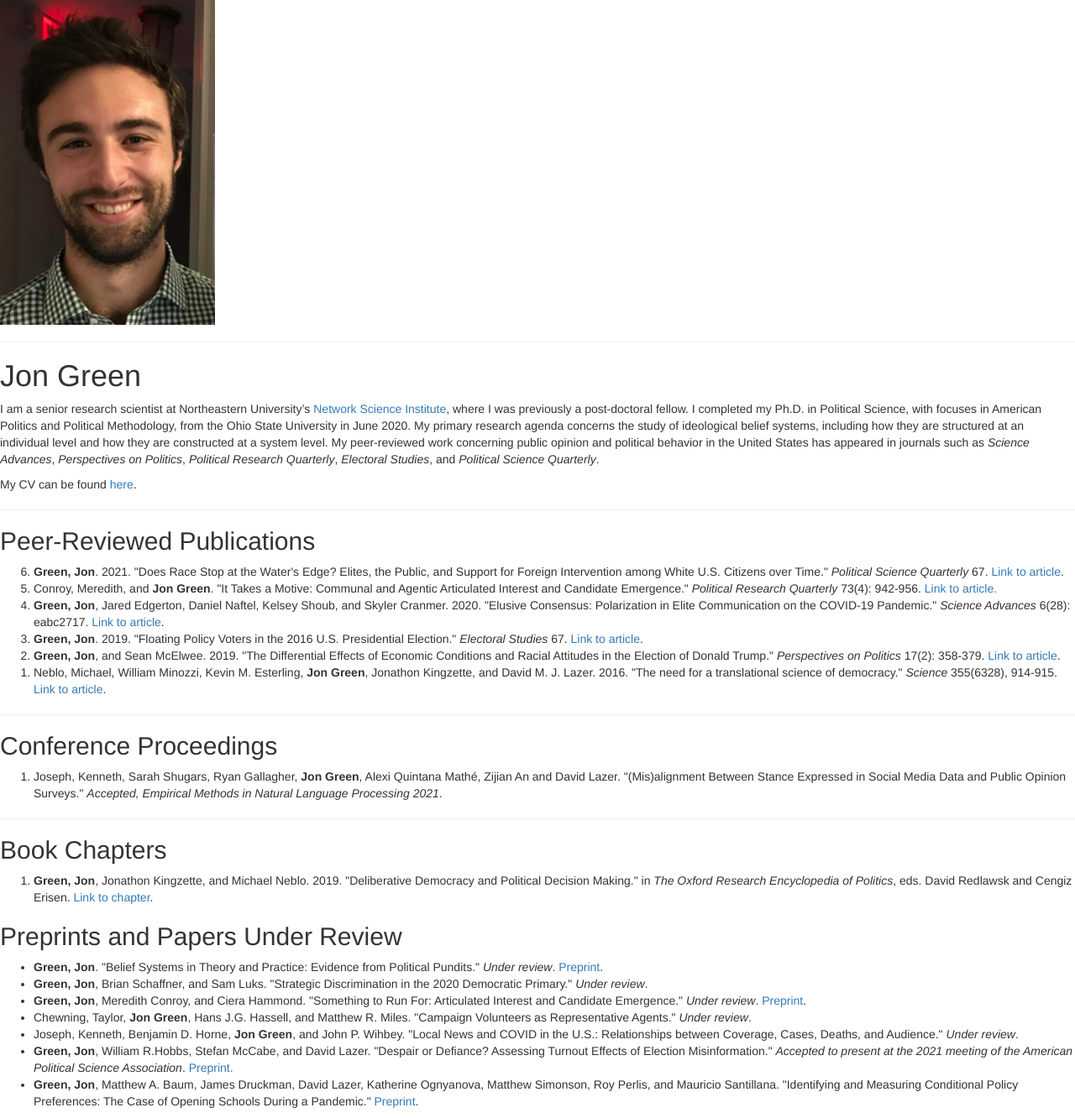
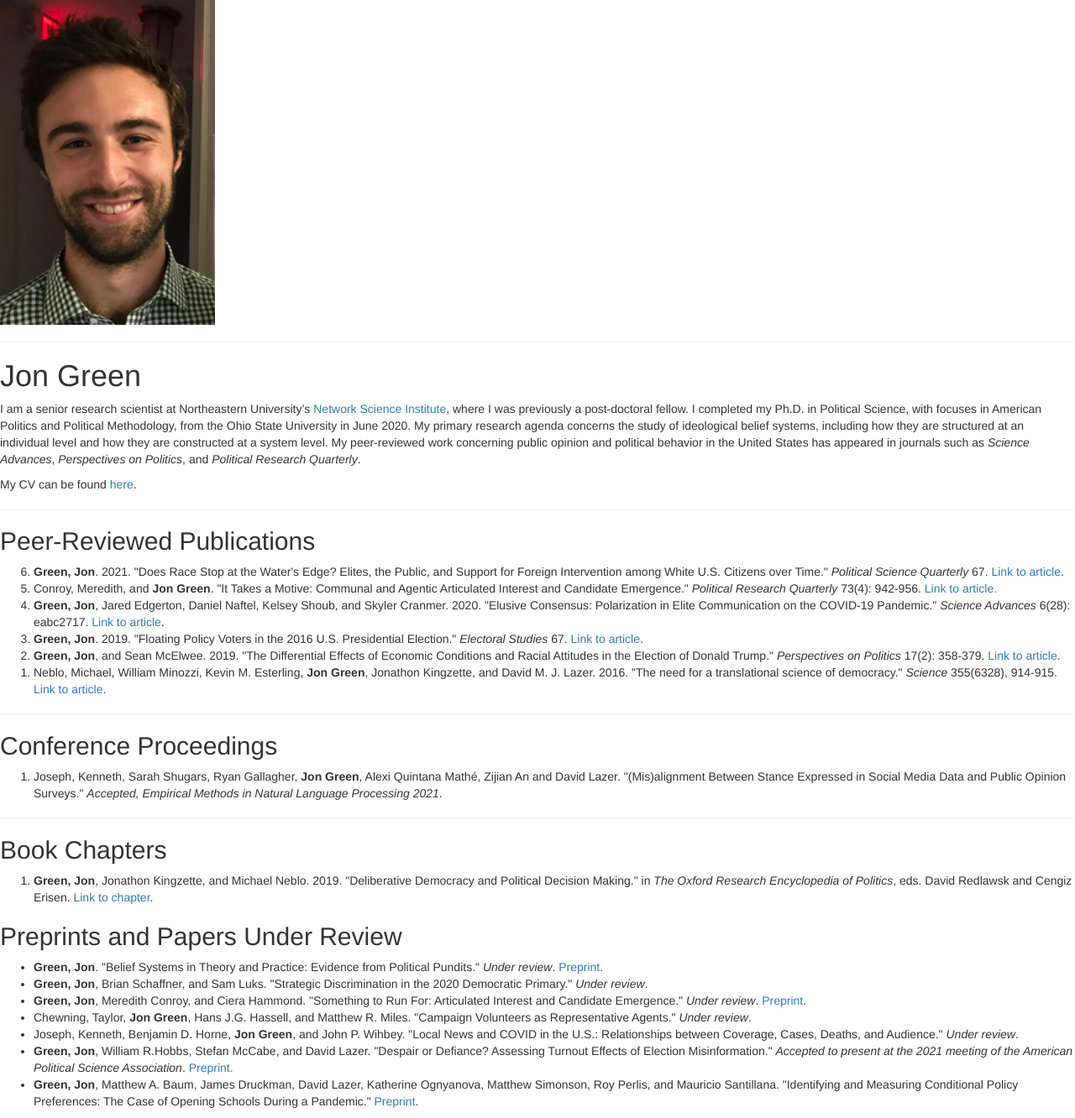
Before and after one commit to jgreen4919/jgreen4919.github.io, a Jekyll site: the page index.html, which Jekyll copies as it is, in a window 1280 px wide. Shown: the whole page at 84% size. Built offline with Jekyll 4.4.1, drawn with Linux system fonts in a browser that asks for light colours.

Commit message:
bio tweak

```diff
--- a/index.html
+++ b/index.html
@@ -27,7 +27,7 @@
   </header>
 
   <section>
-    <p>I am a senior research scientist at Northeastern University’s <a href="http://networkscienceinstitute.org">Network Science Institute</a>, where I was previously a post-doctoral fellow. I completed my Ph.D. in Political Science, with focuses in American Politics and Political Methodology, from the Ohio State University in June 2020. My primary research agenda concerns the study of ideological belief systems, including how they are structured at an individual level and how they are constructed at a system level. My peer-reviewed work concerning public opinion and political behavior in the United States has appeared in journals such as <i>Science Advances</i>, <i>Perspectives on Politics</i>, <i>Political Research Quarterly</i>, <i>Electoral Studies</i>, and <i>Political Science Quarterly</i>.
+    <p>I am a senior research scientist at Northeastern University’s <a href="http://networkscienceinstitute.org">Network Science Institute</a>, where I was previously a post-doctoral fellow. I completed my Ph.D. in Political Science, with focuses in American Politics and Political Methodology, from the Ohio State University in June 2020. My primary research agenda concerns the study of ideological belief systems, including how they are structured at an individual level and how they are constructed at a system level. My peer-reviewed work concerning public opinion and political behavior in the United States has appeared in journals such as <i>Science Advances</i>, <i>Perspectives on Politics</i>, and <i>Political Research Quarterly</i>.
 
     <p>My CV can be found <a href="files/cv_current.pdf">here</a>.</p>
     <hr>
```
Also changed, not shown: 4 other files.
